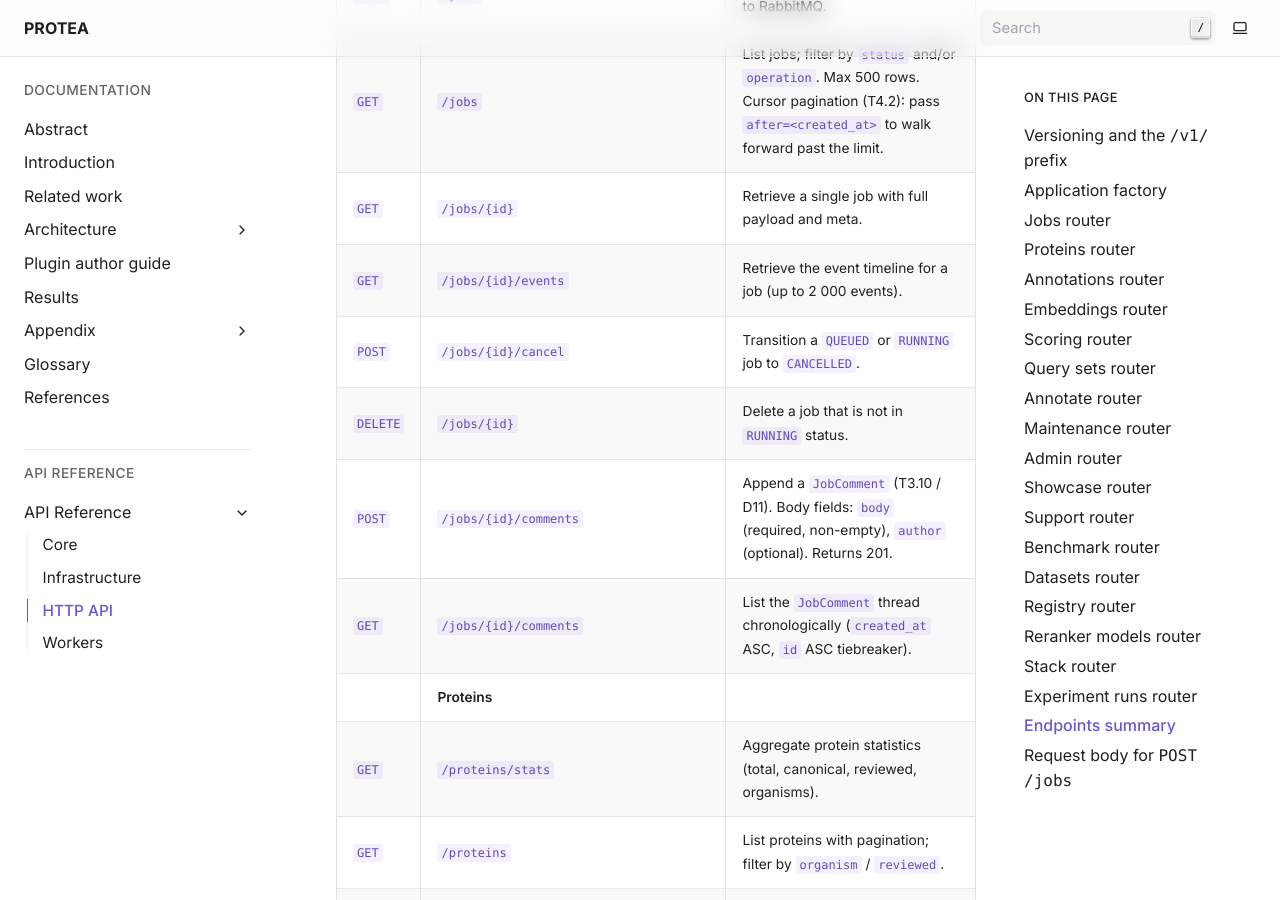
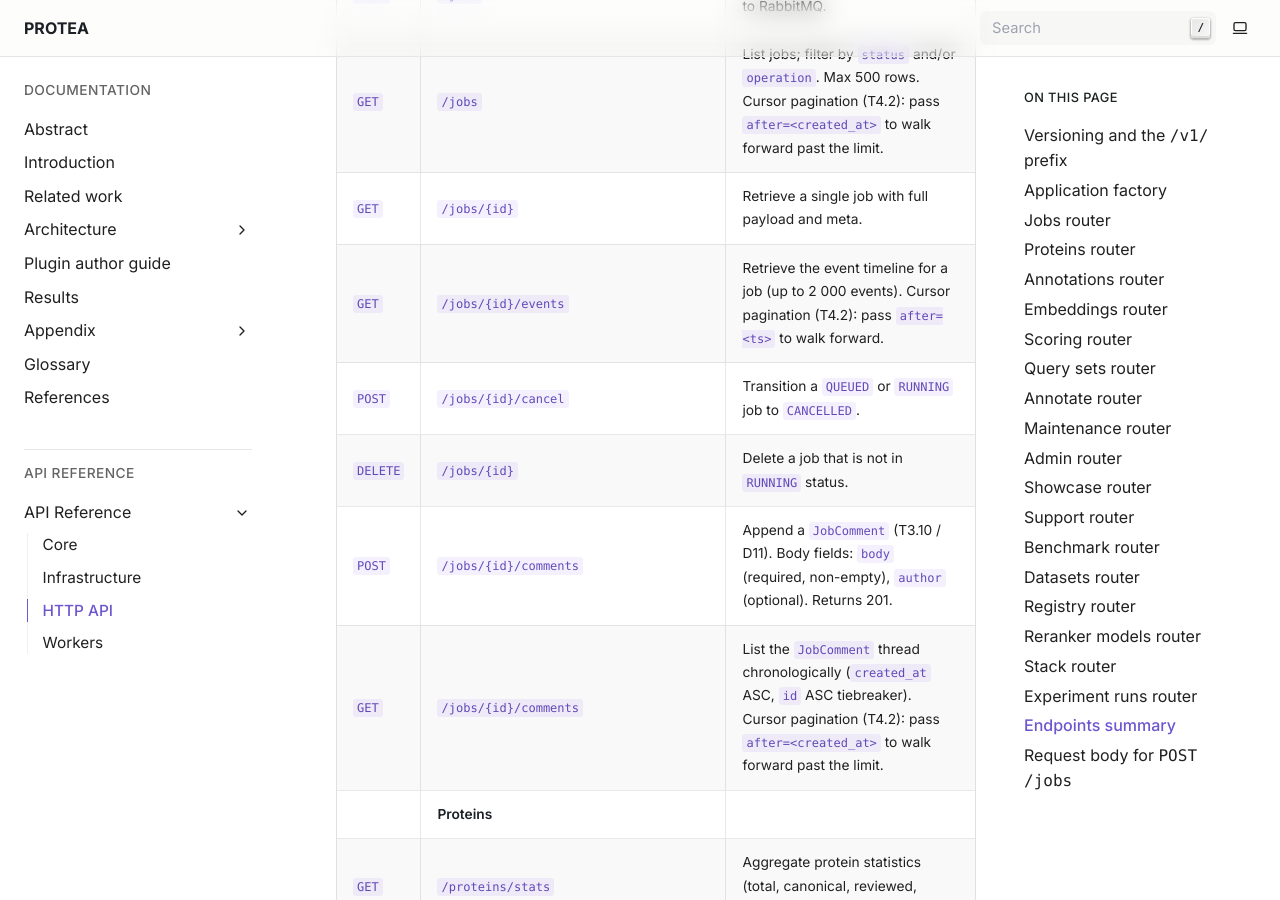
Before and after one commit to frapercan/PROTEA, a Sphinx documentation site: the page built from docs/source/reference/api.rst, in a window 1280 px wide and 900 px high, scrolled down 9789 px. Built offline with Sphinx 7.4.7, drawn with Linux system fonts in a browser that asks for light colours.

Commit message:
docs(api): note cursor pagination on /jobs/{id}/events and /comments (T4.2)
PR #200 extended the cursor pagination work from PR #198 / #199
to two more list endpoints:

- `GET /jobs/{id}/events` — append `after=<ts>` cursor sentence
  to the existing 2 000-event note.
- `GET /jobs/{id}/comments` — append `after=<created_at>` cursor
  sentence after the existing chronological-ASC ordering note.

`sphinx-build -W --keep-going -b html docs/source` succeeds with
zero warnings.

```diff
--- a/docs/source/reference/api.rst
+++ b/docs/source/reference/api.rst
@@ -382,6 +382,7 @@ Endpoints summary
    * - ``GET``
      - ``/jobs/{id}/events``
      - Retrieve the event timeline for a job (up to 2 000 events).
+       Cursor pagination (T4.2): pass ``after=<ts>`` to walk forward.
    * - ``POST``
      - ``/jobs/{id}/cancel``
      - Transition a ``QUEUED`` or ``RUNNING`` job to ``CANCELLED``.
@@ -395,7 +396,8 @@ Endpoints summary
    * - ``GET``
      - ``/jobs/{id}/comments``
      - List the ``JobComment`` thread chronologically (``created_at``
-       ASC, ``id`` ASC tiebreaker).
+       ASC, ``id`` ASC tiebreaker). Cursor pagination (T4.2): pass
+       ``after=<created_at>`` to walk forward past the limit.
 
    * -
      - **Proteins**
```
